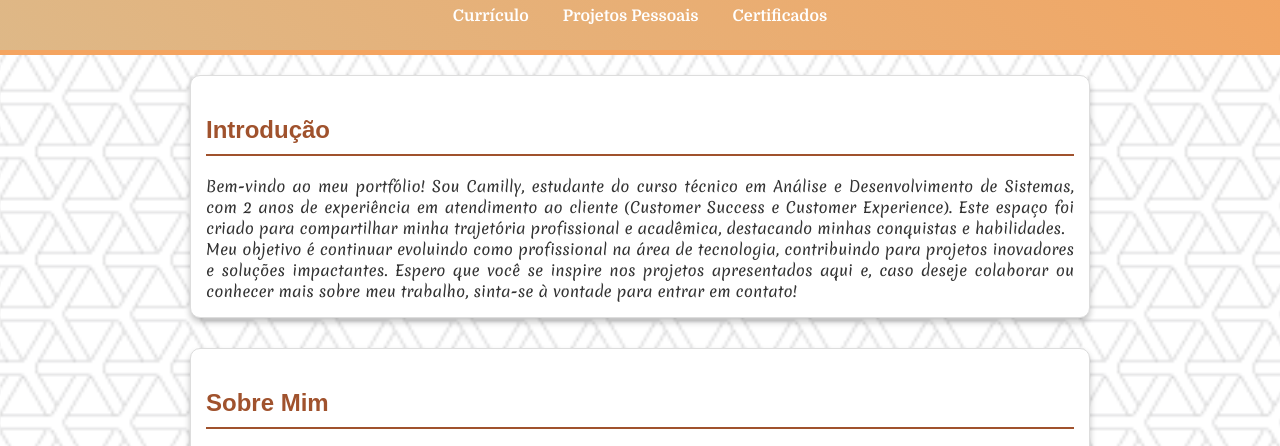
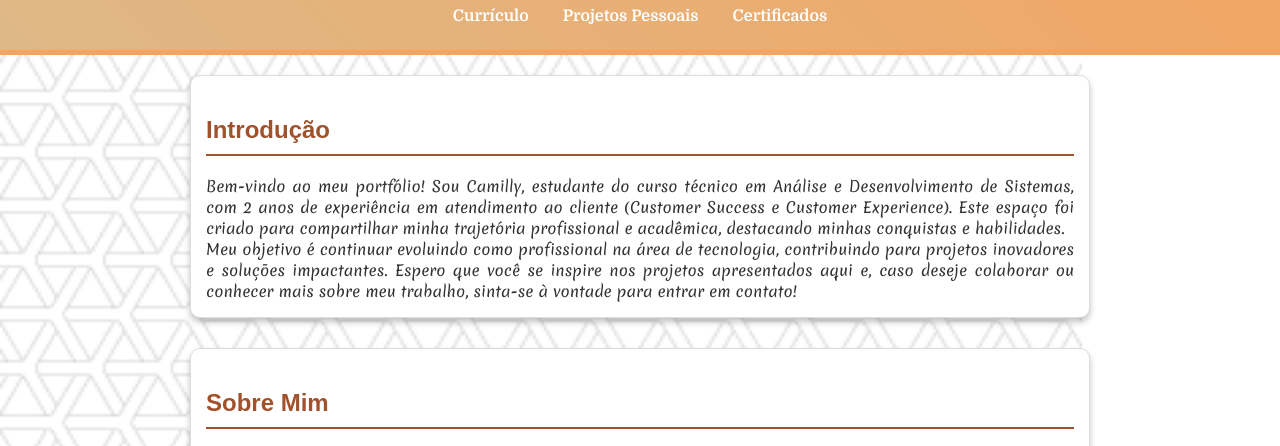
Before and after one commit to CamillyBSantos/Portifolio_CamillyBSantos, a plain HTML site: page index.html in a window 1280 px wide. Shown: the part 165-611 px from the top of the page. Drawn offline with Linux system fonts and the light colour scheme; a web font is replaced by a local one.

Commit message:
.
Desafio para ganhar uns pontinhos

```diff
--- a/style.css
+++ b/style.css
@@ -8,7 +8,7 @@ body {
     line-height: 1.6;
     background-image: url(Imagens/webb.png);
     background-size:contain;
-    background-repeat: repeat-x;
+    background-repeat: no-repeat;
     background-attachment: fixed;
     color: #333;
 }
```
